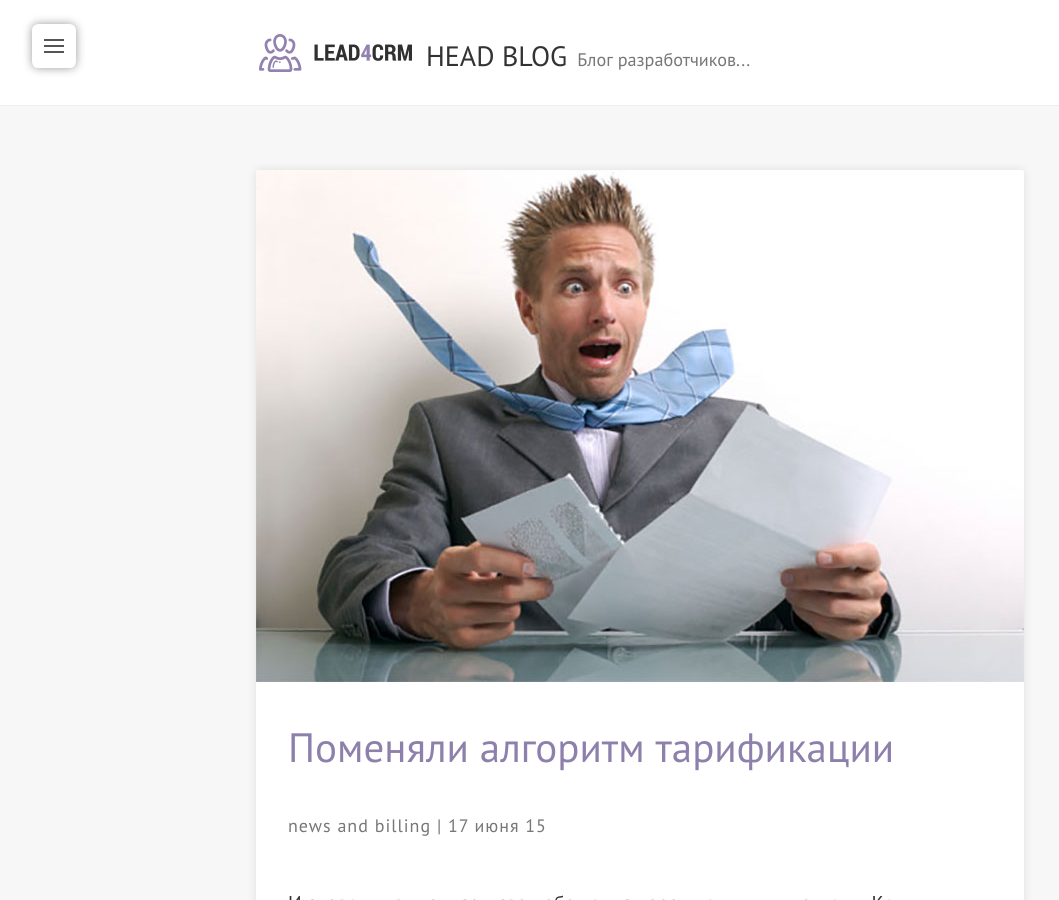
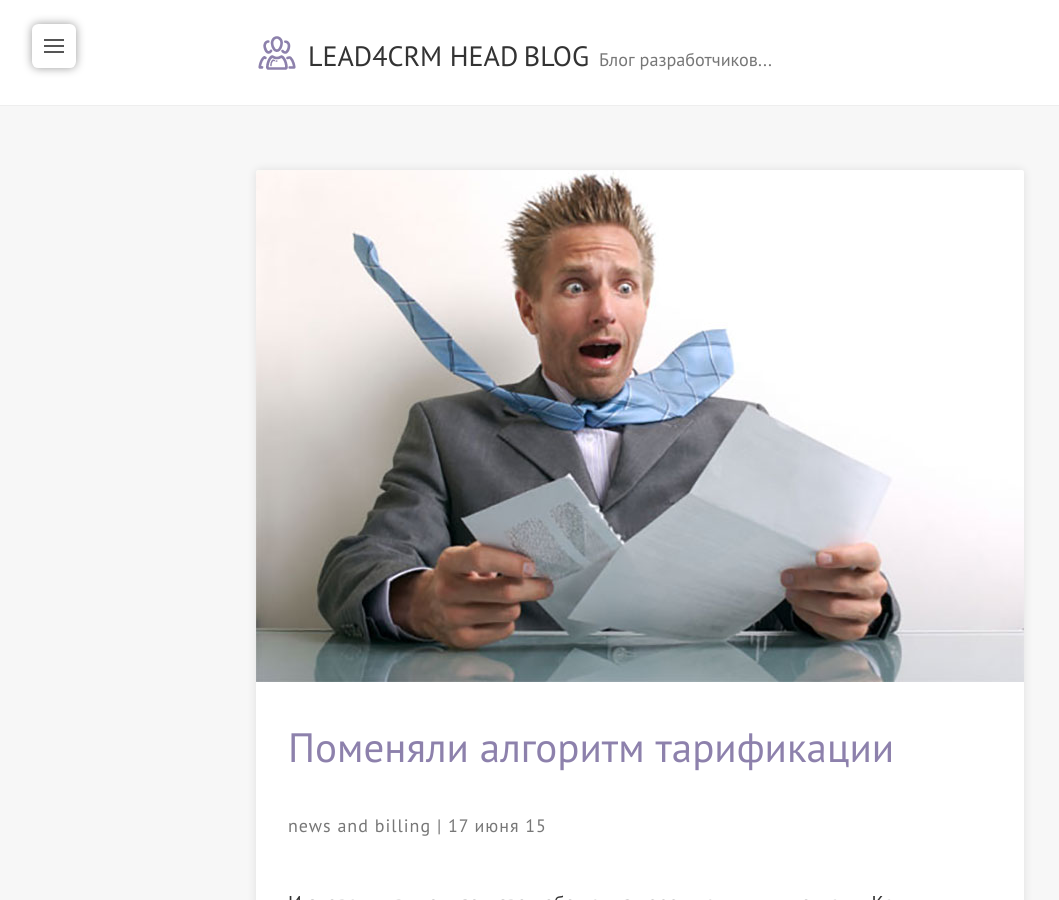
Before and after one commit to lead4crm/lead4crm.github.io, a Jekyll site: the page built from index.html, in a window 1280 px wide and 900 px high. Shown: the whole window, without its empty margins (0-1059 px from the left). Built offline with Jekyll 4.4.1, drawn with Linux system fonts in a browser that asks for light colours; nearby versions of some CDN libraries; the list of posts is cut into pages by our own code.

Commit message:
update blog

```diff
--- a/_config.yml
+++ b/_config.yml
@@ -1,5 +1,5 @@
 # Site settings
-title: HEAD BLOG
+title: LEAD4CRM HEAD&thinsp;BLOG
 tagline: Блог разработчиков...
 email: hello@lead4crm.ru
 description: > # this means to ignore newlines until "baseurl:"
--- a/_layouts/default.html
+++ b/_layouts/default.html
@@ -4,7 +4,7 @@
 <!--[if IE 8]>    <html class="no-js lt-ie9"> <![endif]-->
 <!--[if gt IE 8]><!--> <html class="no-js"> <!--<![endif]-->
   <head>
-    <title>{% if page.title %}{{ page.title }}{% else %}Генератор лидов — {{ site.title }}{% endif %}</title>
+    <title>{% if page.title %}{{ page.title }}{% else %}{{ site.title }}{% endif %}</title>
 
     <meta charset="utf-8">
     {% comment %}
```
Also changed, not shown: assets/images/favicon.png (added), assets/images/logo-big.png, assets/images/logo.png, assets/images/logo.svg, favicon.ico.
